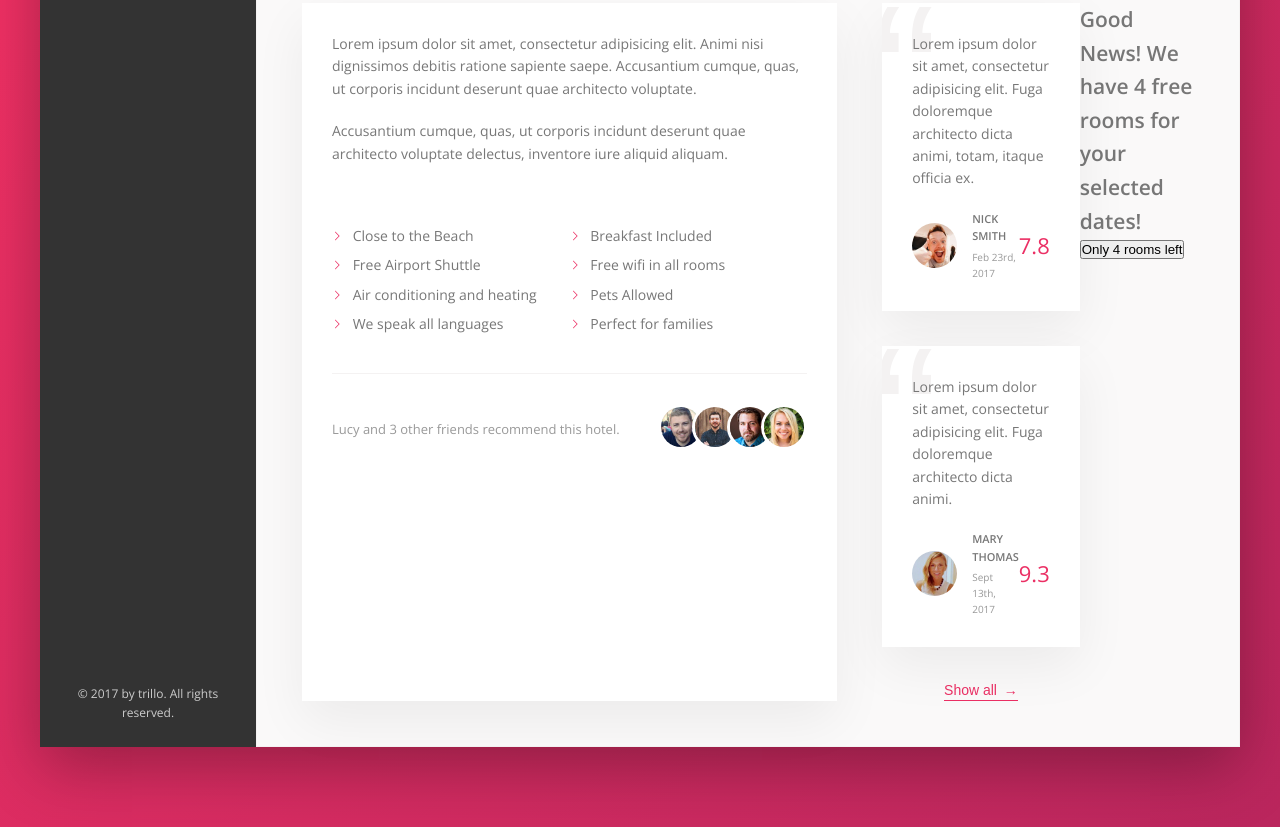
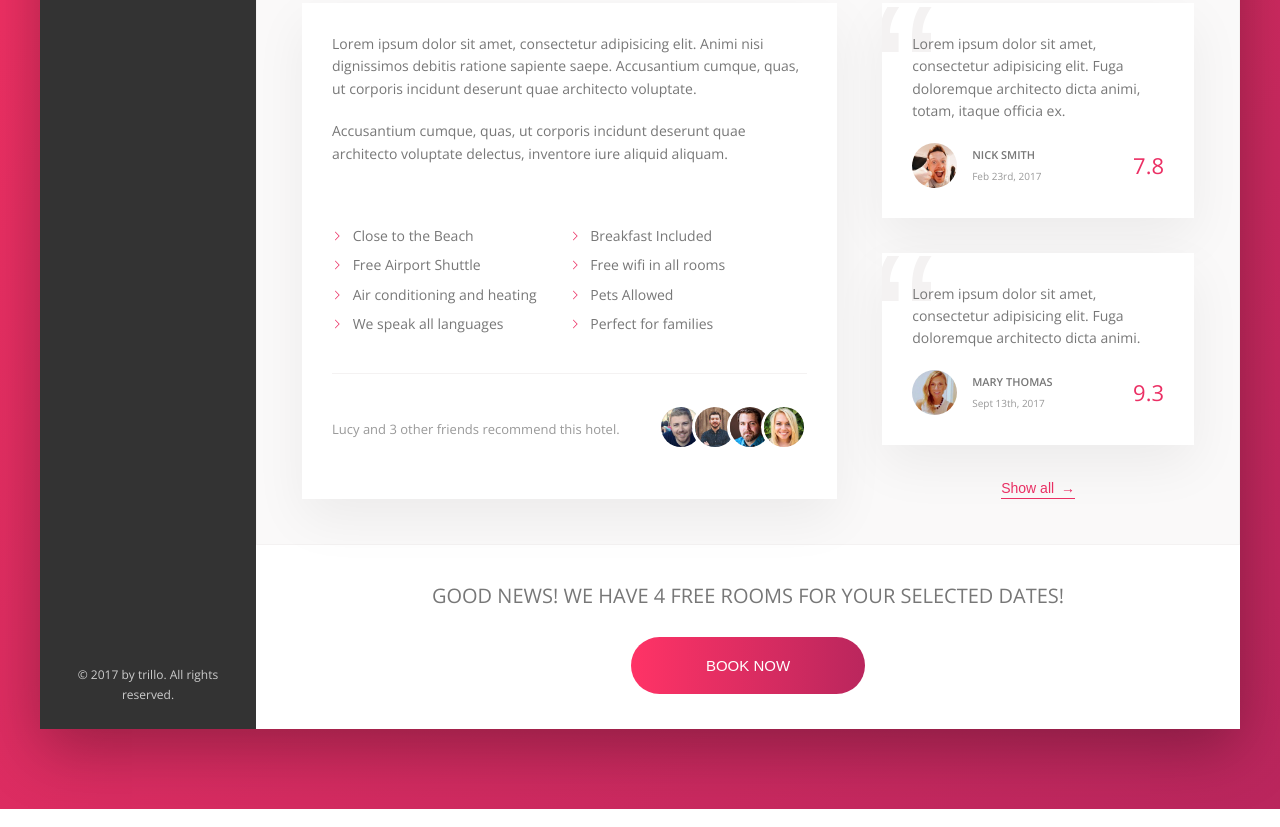
Before and after one commit to jyandell83/advanced-css-project-2, a website: page index.html in a window 1280 px wide. Shown: the part 645-1472 px from the top of the page. Drawn offline with nearby package versions, Linux system fonts and the light colour scheme.

Commit message:
finish style cta

```diff
--- a/index.html
+++ b/index.html
@@ -205,15 +205,18 @@
                             </figure>
                             <button class="btn-inline">Show all <span>&rarr;</span></button>
                         </div>
-                        <div class="cta">
-                            <h2 class="cta__book-now">
-                                Good News! We have 4 free rooms for your selected dates!
-                            </h2>
-                            <button class="button">
-                                Only 4 rooms left
-                            </button>
-                        </div>
+
                     </div>
+                    <div class="cta">
+                        <h2 class="cta__book-now">
+                            Good News! We have 4 free rooms for your selected dates!
+                        </h2>
+                        <button class="btn">
+                            <span class="btn__visible">Book now</span>
+                            <span class="btn__invisible">Only 4 rooms left</span>
+                        </button>
+                    </div>
+
                 </main>
             </div>
         </div>
--- a/sass/_components.scss
+++ b/sass/_components.scss
@@ -459,3 +459,73 @@
         z-index: 1;
     }
 }
+
+//////////////////////////////
+//CALL TO ACTION
+
+.cta {
+    padding: 3.5rem 0;
+    text-align: center;
+
+    &__book-now {
+        font-size: 2rem;
+        font-weight: 300;
+        text-transform: uppercase;
+        margin-bottom: 2.5rem;
+    }
+}
+
+//////////////////////////////
+//CALL TO ACTION BUTTON
+
+.btn {
+    font-size: 1.5rem;
+    font-weight: 300;
+    text-transform: uppercase;
+    border-radius: 100px;
+    border: none;
+    background-image: linear-gradient(to right, var(--color-primary-light), var(--color-primary-dark));
+    color: #fff;
+    position: relative;
+    overflow: hidden;
+    cursor: pointer;
+
+    & > * {
+        display: inline-block;
+        height: 100%;
+        width: 100%;
+        transition: all .2s;
+    }
+
+    &__visible {
+        padding: 2rem 7.5rem;
+    }
+
+    &__invisible {
+        position: absolute;
+        padding: 2rem 0;
+        left: 0;
+        top: -100%;
+
+    }
+
+    &:hover {
+        background-image: linear-gradient(to left, var(--color-primary-light), var(--color-primary-dark));
+
+    }
+
+    &:hover &__visible {
+        transform: translateY(100%);
+    }
+
+    &:hover &__invisible {
+        top: 0;
+    }
+
+
+
+    &:focus {
+        outline: none;
+        animation: pulsate 1s infinite;
+    }
+}
```
Also changed, not shown: css/style.css.
